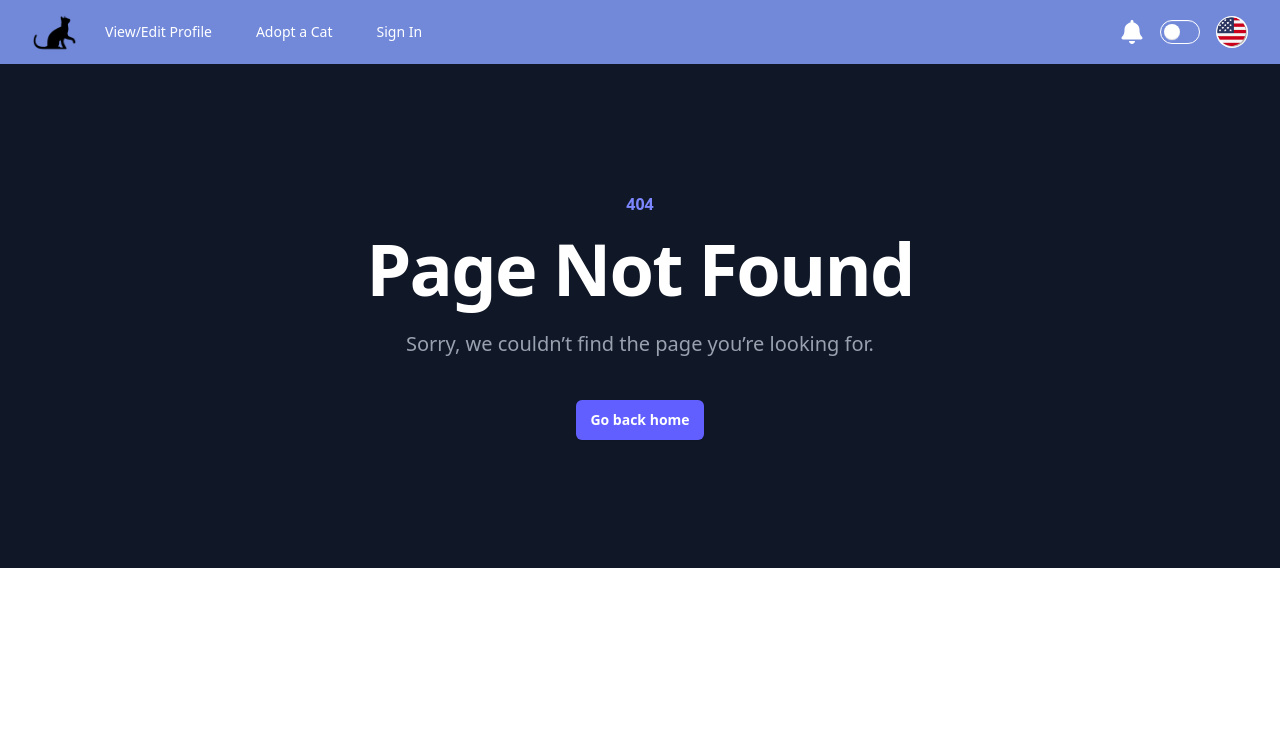
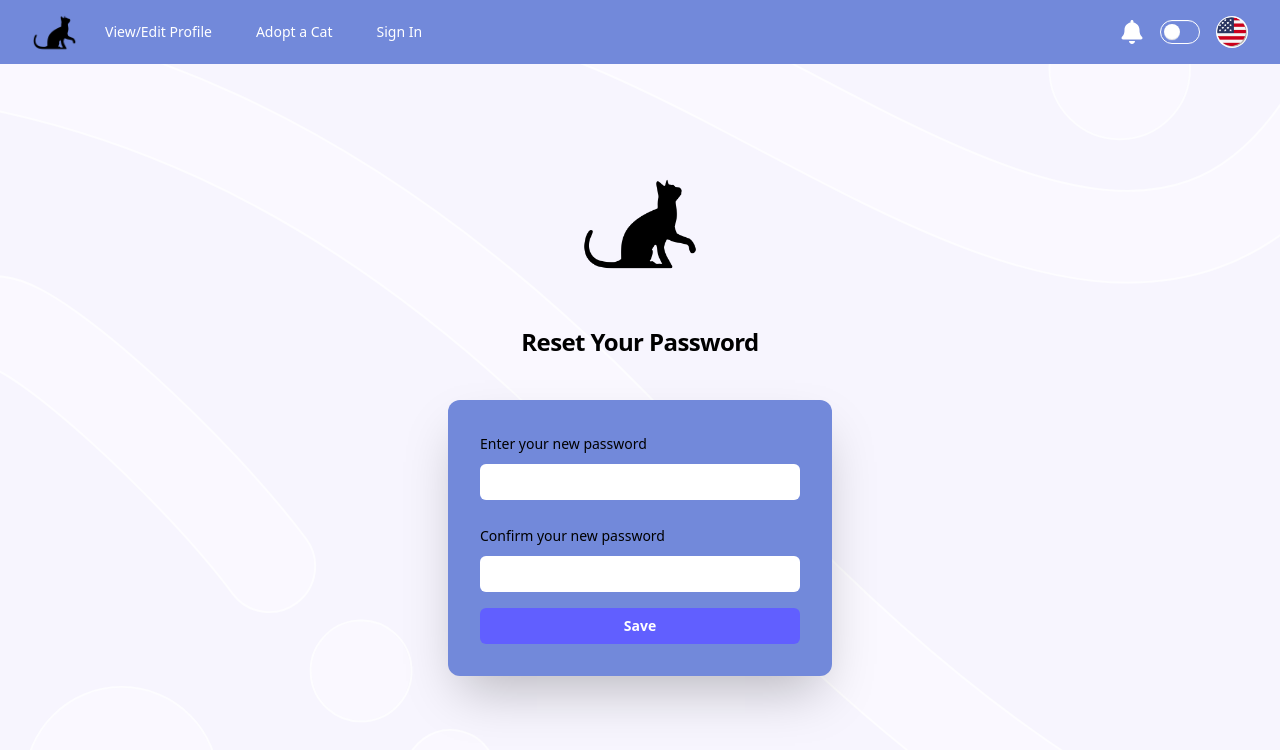
Before and after one commit to jj-int-dev/CatMatch, a React (Vite) app: page /reset-password in a window 1280 px wide. Before the commit this address had no page. Shown: the top 750 px of the page. Built offline with nearby package versions, Linux system fonts and the light colour scheme.

Commit message:
add reset password page

```diff
--- a/src/app/App.tsx
+++ b/src/app/App.tsx
@@ -11,6 +11,7 @@ import './App.css';
 import { Discovery } from '../features/discovery/components/Discovery';
 import { RehomerDashboard } from '../features/rehomer-dashboard/components/RehomerDashboard';
 import { DiscoveryPreferences } from '../features/discovery-preferences/components/DiscoveryPreferences';
+import ResetPassword from '../features/reset-password/components/ResetPassword';
 
 function App() {
   return (
@@ -29,6 +30,7 @@ function App() {
           element={<DiscoveryPreferences />}
         />
         <Route path="forgot-password" element={<ForgotPassword />} />
+        <Route path="reset-password" element={<ResetPassword />} />
         <Route path="*" element={<NotFound />} />
       </Routes>
     </BrowserRouter>
--- a/src/config/locales/en-translation.json
+++ b/src/config/locales/en-translation.json
@@ -65,5 +65,8 @@
   "interest_desc": "People will see the cat's profile and swipe right or heart it if they are interested",
   "swipe_creates_chat_desc": "A swipe right or heart will create a new chat between you and the interested party",
   "chats_notifications_desc": "Review your notifications and chats to stay updated on potential adopters",
-  "rehome_desc": "Once you've found the right adopter, arrange for the cat to be taken to their new home!"
+  "rehome_desc": "Once you've found the right adopter, arrange for the cat to be taken to their new home!",
+  "enter_new_password": "Enter your new password",
+  "confirm_new_password": "Confirm your new password",
+  "reset_your_password": "Reset Your Password"
 }
--- a/src/config/locales/es-translation.json
+++ b/src/config/locales/es-translation.json
@@ -65,5 +65,8 @@
   "interest_desc": "La gente verá el perfil del gato y deslizará a la derecha o dará un corazón si está interesado",
   "swipe_creates_chat_desc": "Un deslizar a la derecha o un corazón creará un nuevo chat entre usted y la persona interesada",
   "chats_notifications_desc": "Revise sus notificaciones y chats para estar al tanto de posibles adoptantes",
-  "rehome_desc": "Una vez que haya encontrado al adoptante adecuado, coordine para que el gato vaya a su nuevo hogar!"
+  "rehome_desc": "Una vez que haya encontrado al adoptante adecuado, coordine para que el gato vaya a su nuevo hogar!",
+  "enter_new_password": "Ingrese su nueva contraseña",
+  "confirm_new_password": "Confirme su nueva contraseña",
+  "reset_your_password": "Restablezca su Contraseña"
 }
--- /dev/null
+++ b/src/features/reset-password/components/ResetPassword.tsx
@@ -0,0 +1,92 @@
+import catLogo from '../../../assets/cat_logo.png';
+import { useTranslation } from 'react-i18next';
+import { useNavigate } from 'react-router-dom';
+
+export default function ResetPassword() {
+  const { t } = useTranslation();
+  const navigate = useNavigate();
+
+  const onConfirmNewPassword = () => {
+    // TODO: supabase stuff
+    console.log('password updated!');
+    navigate('/login');
+  };
+
+  return (
+    <>
+      <div className="bg-main-background h-screen bg-cover pt-25">
+        <div className="flex flex-col justify-center px-6">
+          <div className="sm:mx-auto sm:w-full sm:max-w-sm">
+            <img
+              alt="CatMatch"
+              src={catLogo}
+              className="m-auto h-[120px] w-auto"
+            />
+            <h2 className="mt-10 text-center text-2xl/9 font-bold tracking-tight text-black">
+              {t('reset_your_password')}
+            </h2>
+          </div>
+
+          <div className="mt-10 rounded-xl bg-[#7289DA] p-8 shadow-2xl sm:mx-auto sm:w-full sm:max-w-sm">
+            <form action="#" method="POST">
+              <div className="space-y-6">
+                <div>
+                  <div className="flex items-center justify-between">
+                    <label
+                      htmlFor="password"
+                      className="block text-sm/6 font-medium text-black"
+                    >
+                      {t('enter_new_password')}
+                    </label>
+                  </div>
+                  <div className="mt-2">
+                    <input
+                      id="password"
+                      name="password"
+                      type="password"
+                      required
+                      autoComplete="current-password"
+                      className="block w-full rounded-md bg-white px-3 py-1.5 text-base text-white outline-1 -outline-offset-1 outline-white/10 placeholder:text-gray-500 focus:outline-2 focus:-outline-offset-2 focus:outline-indigo-500 sm:text-sm/6"
+                    />
+                  </div>
+                </div>
+
+                <div>
+                  <div className="flex items-center justify-between">
+                    <label
+                      htmlFor="confirm-password"
+                      className="block text-sm/6 font-medium text-black"
+                    >
+                      {t('confirm_new_password')}
+                    </label>
+                  </div>
+                  <div className="mt-2">
+                    <input
+                      id="confirm-password"
+                      name="confirm-password"
+                      type="password"
+                      required
+                      autoComplete="current-password"
+                      className="block w-full rounded-md bg-white px-3 py-1.5 text-base text-white outline-1 -outline-offset-1 outline-white/10 placeholder:text-gray-500 focus:outline-2 focus:-outline-offset-2 focus:outline-indigo-500 sm:text-sm/6"
+                    />
+                  </div>
+                </div>
+              </div>
+              <div className="mt-4 space-y-2">
+                <div>
+                  <button
+                    onClick={onConfirmNewPassword}
+                    type="submit"
+                    className="flex w-full justify-center rounded-md bg-indigo-500 px-3 py-1.5 text-sm/6 font-semibold text-white hover:bg-indigo-400 focus-visible:outline-2 focus-visible:outline-offset-2 focus-visible:outline-indigo-500"
+                  >
+                    {t('save')}
+                  </button>
+                </div>
+              </div>
+            </form>
+          </div>
+        </div>
+      </div>
+    </>
+  );
+}
```
Also changed, not shown: 1 other file (tests, documents, lock files or other folders).
